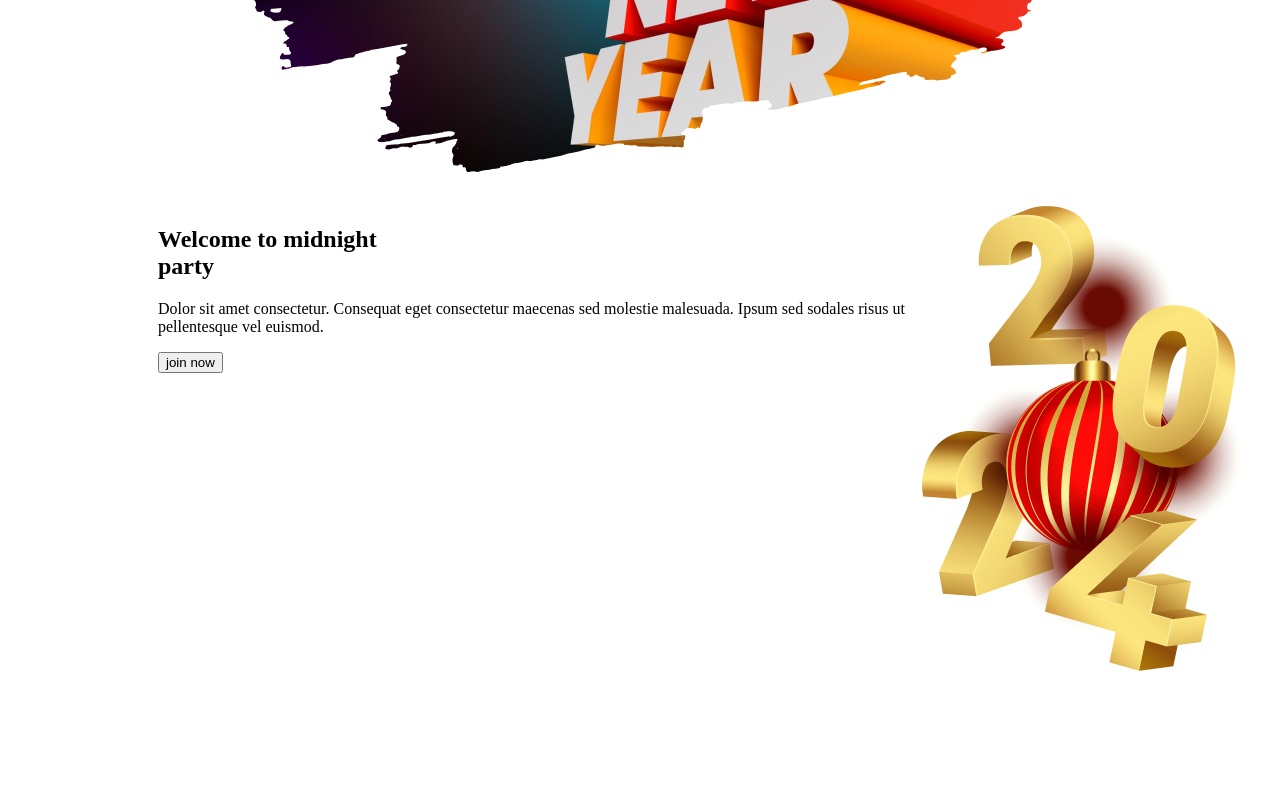
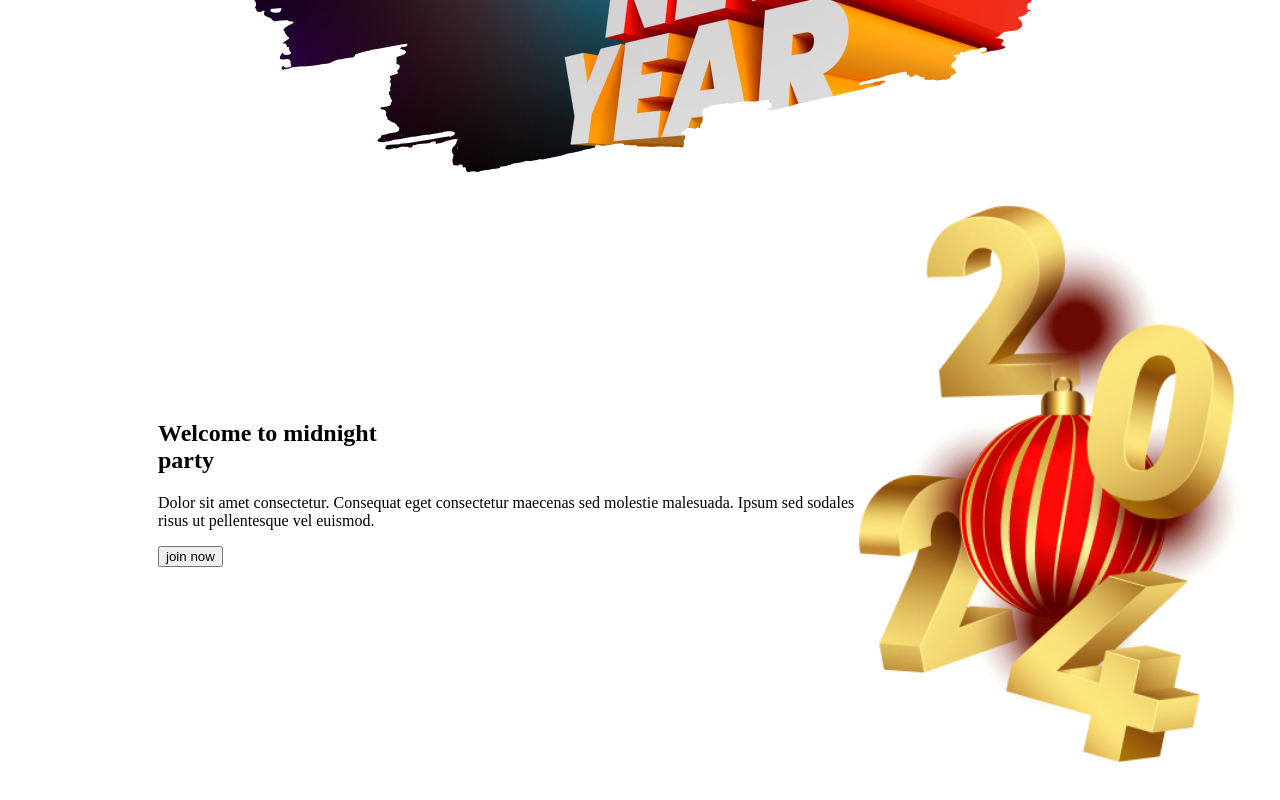
Before and after one commit to akjewel47/new-year-new-mission, a plain HTML site: page index.html in a window 1280 px wide. Shown: the part 1407-2207 px from the top of the page. Before the commit the page ends 2116 px from the top, so only its background shows below. Drawn offline with Linux system fonts and the light colour scheme.

```diff
--- a/index.html
+++ b/index.html
@@ -33,7 +33,7 @@
  </section>
  <section>
   <div class="banner">
-    <div>
+    <div class="banner-contet">
       <h1 class="banner-greeting">Welcome to midnight<br> party</h1>
       <p class="banner-title">Dolor sit amet consectetur. Consequat eget consectetur maecenas sed molestie malesuada. Ipsum sed sodales risus ut pellentesque vel euismod. </p>
       <button>join now</button>
--- a/style/style.css
+++ b/style/style.css
@@ -4,6 +4,11 @@
 .banner{
  padding: 30px 30px 30px 150px;
  display: flex;
+ align-items: center;
+}
+.banner .profile-picture{
+ width: 500px;
+ align-items: center;
 }
 .bigmage{
 text-align: center;
```
